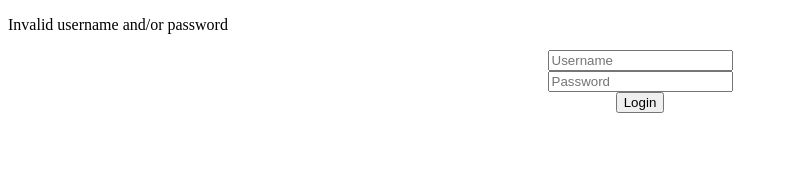
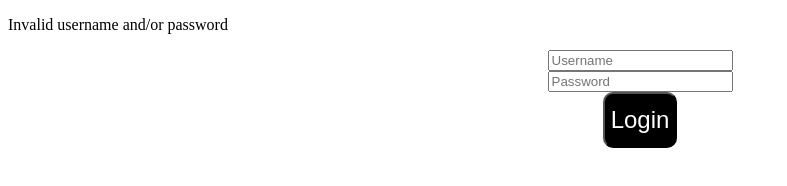
Before and after one commit to WilSegale/HTML, a plain HTML site: page login form/index.html in a window 1280 px wide. Shown: the whole page, without its empty margins (0-787 px from the left). Drawn offline with Linux system fonts and the light colour scheme.

Commit message:
index.html

```diff
--- a/login form/code.js
+++ b/login form/code.js
@@ -0,0 +1,3 @@
+function Login(){
+     alert('ehllow world')
+}
--- a/login form/index.html
+++ b/login form/index.html
@@ -4,7 +4,7 @@
 		<meta charset="UTF-8" />
 		<title>login form</title>
 		<link rel="stylesheet" href="style.css" />
-		<script src="script.js"></script>
+		<script src="code.js"></script>
 	</head>
 	<body>
 		<div id="login-error-msg-holder">
@@ -15,7 +15,7 @@
 			<br>
 			<input type="password" name="password" id="password-field" class="login-form-field" placeholder="Password" required/>
 			<br>
-			<input type="submit" value="Login" id="login-form-submit"/>
+			<input type="submit" value="Login" id="login-form-submit" onclick="Login()" readonly/>
 		</form>
 	</body>
 </html>
--- a/login form/style.css
+++ b/login form/style.css
@@ -1,3 +1,12 @@
 #login-form{
      text-align: center;
 }
+
+#login-form-submit{
+     border-radius: 10px;
+     background-color: #000000;
+     color: white;
+     text-align: center;
+     font-size: 24px;
+     line-height: 50px;
+}
```
